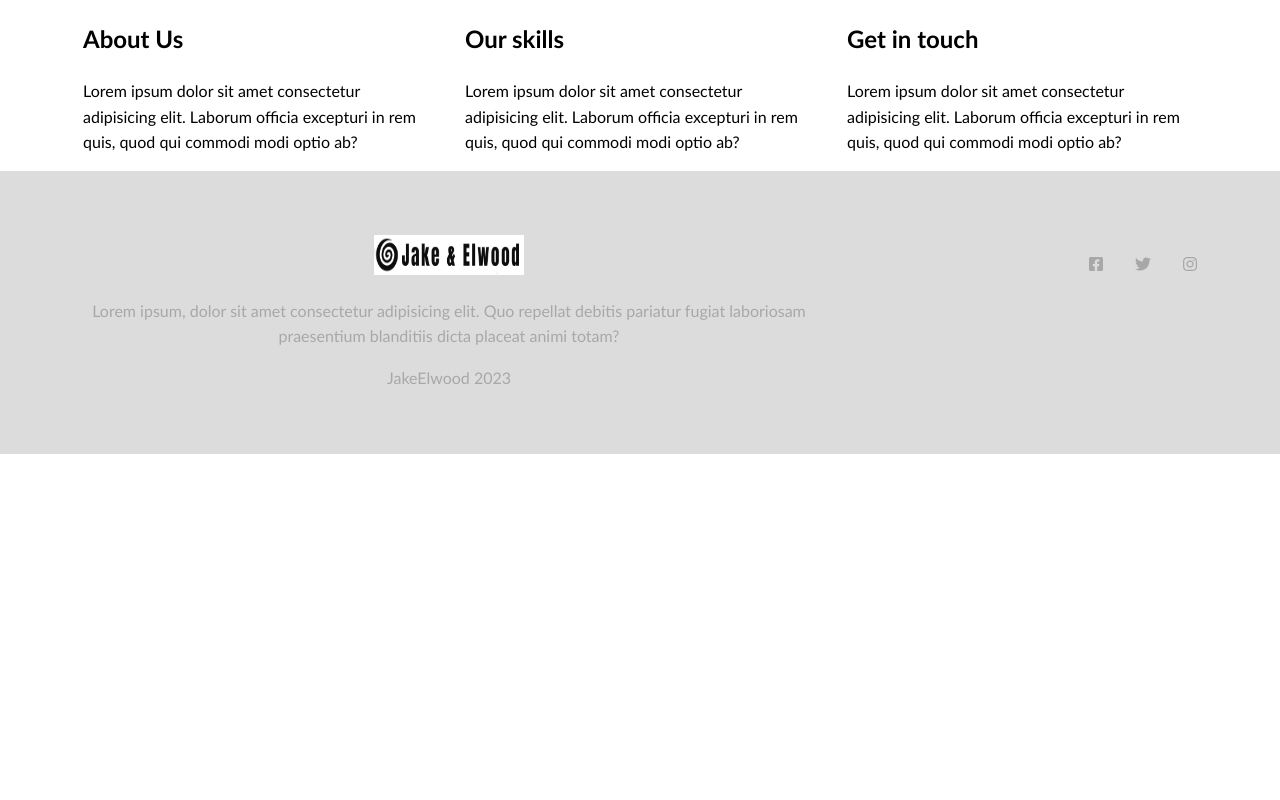
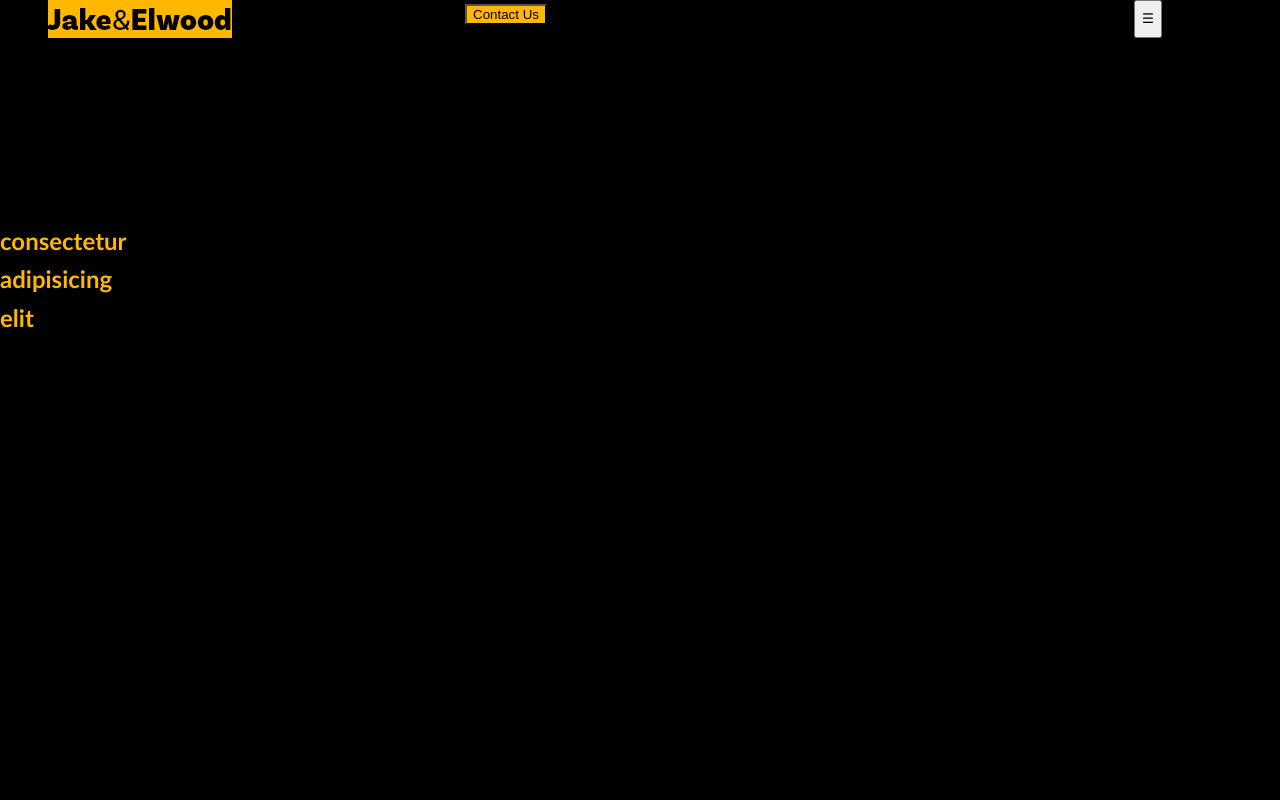
Before and after one commit to ravi-anand04/grid-demo-project, a plain HTML site: page index.html in a window 1280 px wide. Shown: the top 800 px of the page. Drawn offline with Linux system fonts and the light colour scheme.

Commit message:
Added logo, main body

```diff
--- a/index.css
+++ b/index.css
@@ -18,7 +18,7 @@
 
   --clr-primary: #fff;
   --clr-secondary: #000000;
-  --clr-accent: #f2f593;
+  --clr-accent: #ffb702;
   --clr-neutral: #a8a8a8;
   --clr-neutral-opac: #a8a8a866;
 
@@ -88,8 +88,9 @@ body {
 .main-grid {
   display: grid;
   grid-template-columns: minmax(1em, 1fr) minmax(1px, 500px) minmax(1em, 1fr);
-  grid-column-gap: 2em;
+  column-gap: 2em;
   /* grid-column-gap is obsolete so using column-gap */
+  /* align-items: center; */
 }
 
 @media (min-width: 600px) {
@@ -147,6 +148,7 @@ Info
 
 .info-col {
   grid-column: 2/-2;
+  text-align: center;
 }
 
 @media (min-width: 600px) {
@@ -158,3 +160,34 @@ Info
     grid-column: 2 / span 1;
   }
 }
+
+.section-title {
+  text-align: center;
+}
+
+.section-title::after {
+  content: "";
+  background-color: #a601ff;
+  height: 2px;
+  display: block;
+  width: 15%;
+  margin: 0 auto;
+}
+
+.header-content {
+  grid-column: 2/-2;
+  display: flex;
+  justify-content: space-between;
+}
+
+.header-home {
+  position: absolute;
+}
+
+.hero {
+  background-color: black;
+}
+
+.hero-heading {
+  margin-top: 30px;
+}
--- a/index.html
+++ b/index.html
@@ -14,13 +14,13 @@
     <title>Document</title>
   </head>
   <body>
-    <!-- <header>
-        <div class="header-content header main-grid">
-            <a href="index.html" class="logo-link">
-                <img src="./assets/logo/sample-logo-1.avif" alt="">
+   <header class="header-home main-grid">
+        <div class="header-content header">
+            <a href="index.html" class="logo-link bg-accent">
+                <img src="./assets/logo/logo.png" alt="" />
             </a>
             <button class="open-nav">&#9776</button>
-            <nav class="nav">
+            <!-- <nav class="nav">
                 <ul class="nav-list">
                     <li class="nav-item">
                         <a href="index.html">home</a>
@@ -32,11 +32,11 @@
                         <a href="contact.html">contact</a>
                     </li>
                 </ul>
-            </nav>
+            </nav> -->
         </div>
     </header>
-    <section class="hero main-grid">
-        <h1 class="">
+     <section class="hero main-grid">
+        <h1 class="hero-heading">
             Lorem ipsum dolor sit amet <span class="text-accent">consectetur adipisicing elit</span>. Nihil labore voluptates velit veritatis adipisci culpa. Rerum officiis ea, praesentium eligendi odio consequatur quis impedit in iure aspernatur? Tempora, ducimus culpa.
         </h1>
         <p class="font-weight-regular subtitle">
@@ -45,7 +45,7 @@
         <a href="contact.html">
             <button class="bg-accent text-secondary">Contact Us</button>
         </a>
-    </section> -->
+    </section>
     <main>
       <section class="info main-grid">
         <div class="info-col">
@@ -74,7 +74,7 @@
     <footer class="footer main-grid bg-neutral text-neutral">
       <div class="footer-main">
         <img
-          src="./assets/logo/elwood-logo.PNG"
+          src="./assets/logo/logo.png"
           height="40"
           width="150"
           alt="Sample Logo"
```
Also changed, not shown: assets/logo/logo.png (added), assets/logo/sample-logo.png (deleted).
